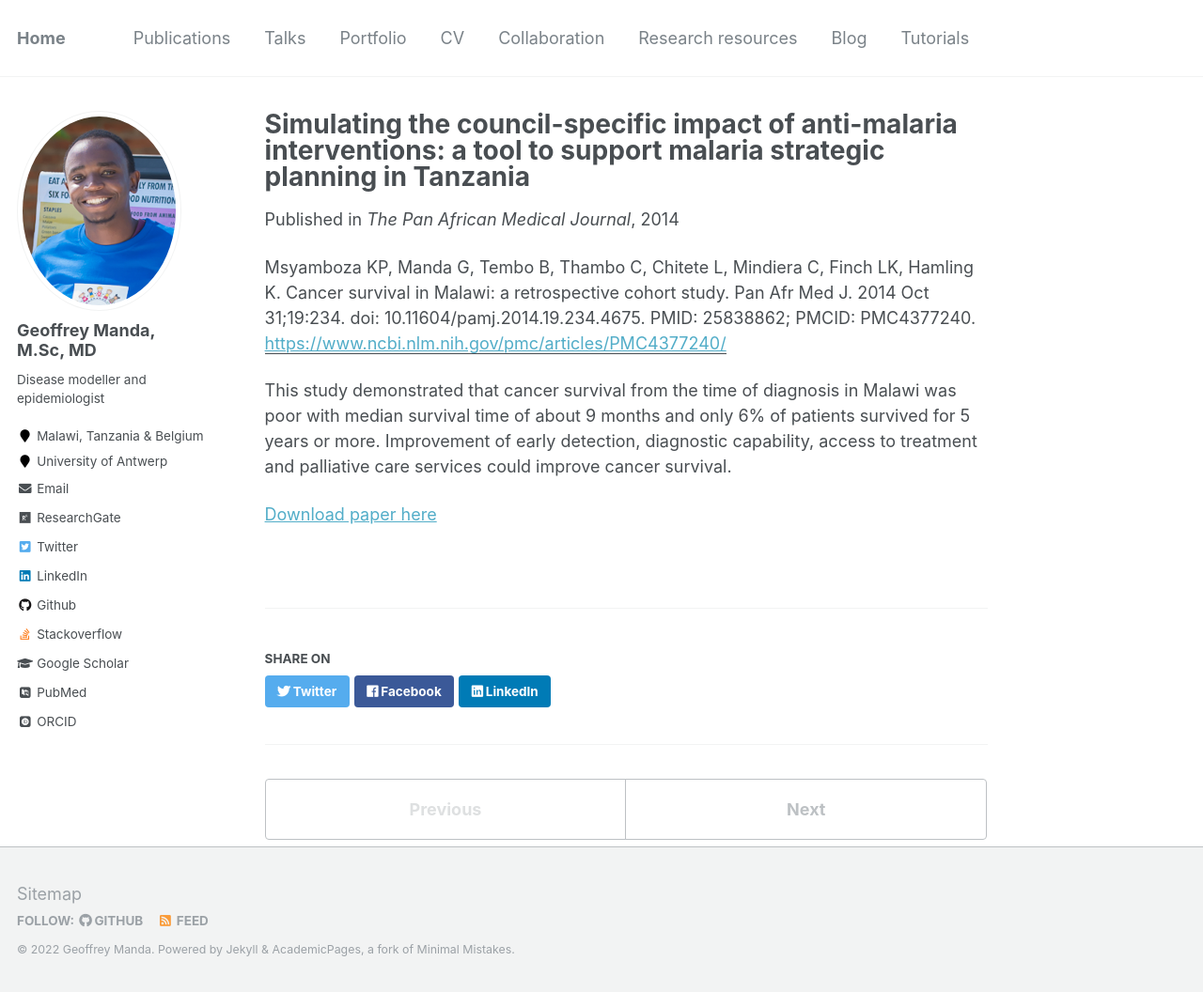
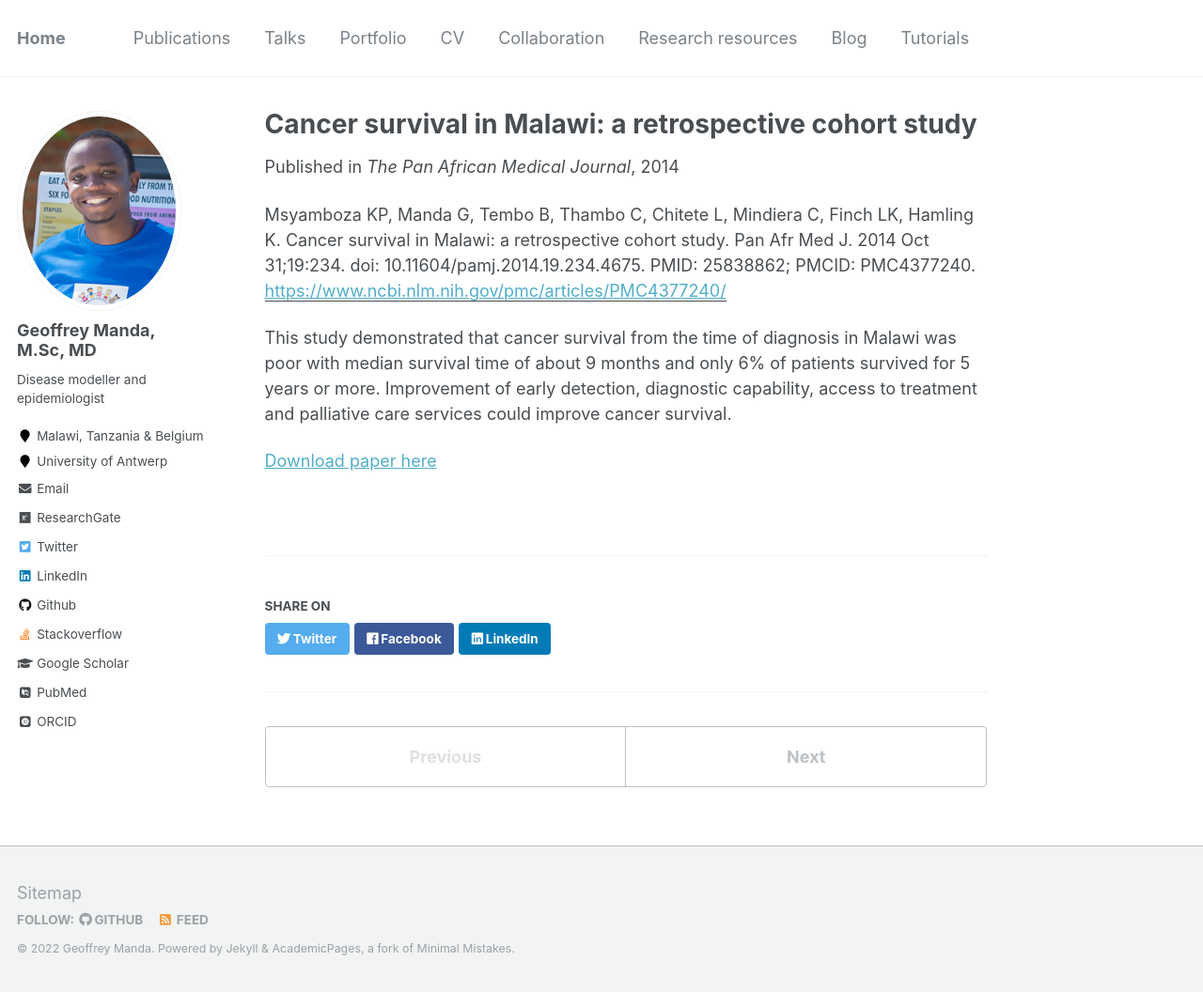
Before and after one commit to GeoffreyManda/GeoffreyManda.github.io, a Jekyll site: the page built from _publications/2014-10-31-Cancer_survival.md, in a window 1280 px wide and 1056 px high. Shown: the whole window at 94% size. Built offline with Jekyll 4.4.1, drawn with Linux system fonts in a browser that asks for light colours; some web fonts are replaced.

Commit message:
Update 2014-10-31-Cancer_survival.md
Signed-off-by: Geoffrey Manda <115564452+GeoffreyManda@users.noreply.github.com>

```diff
--- a/_publications/2014-10-31-Cancer_survival.md
+++ b/_publications/2014-10-31-Cancer_survival.md
@@ -1,5 +1,5 @@
 ---
-title: "Simulating the council-specific impact of anti-malaria interventions: a tool to support malaria strategic planning in Tanzania"
+title: "Cancer survival in Malawi: a retrospective cohort study"
 collection: publications
 permalink: /publication/2014-10-31-Cancer_survival
 excerpt: ''
```
